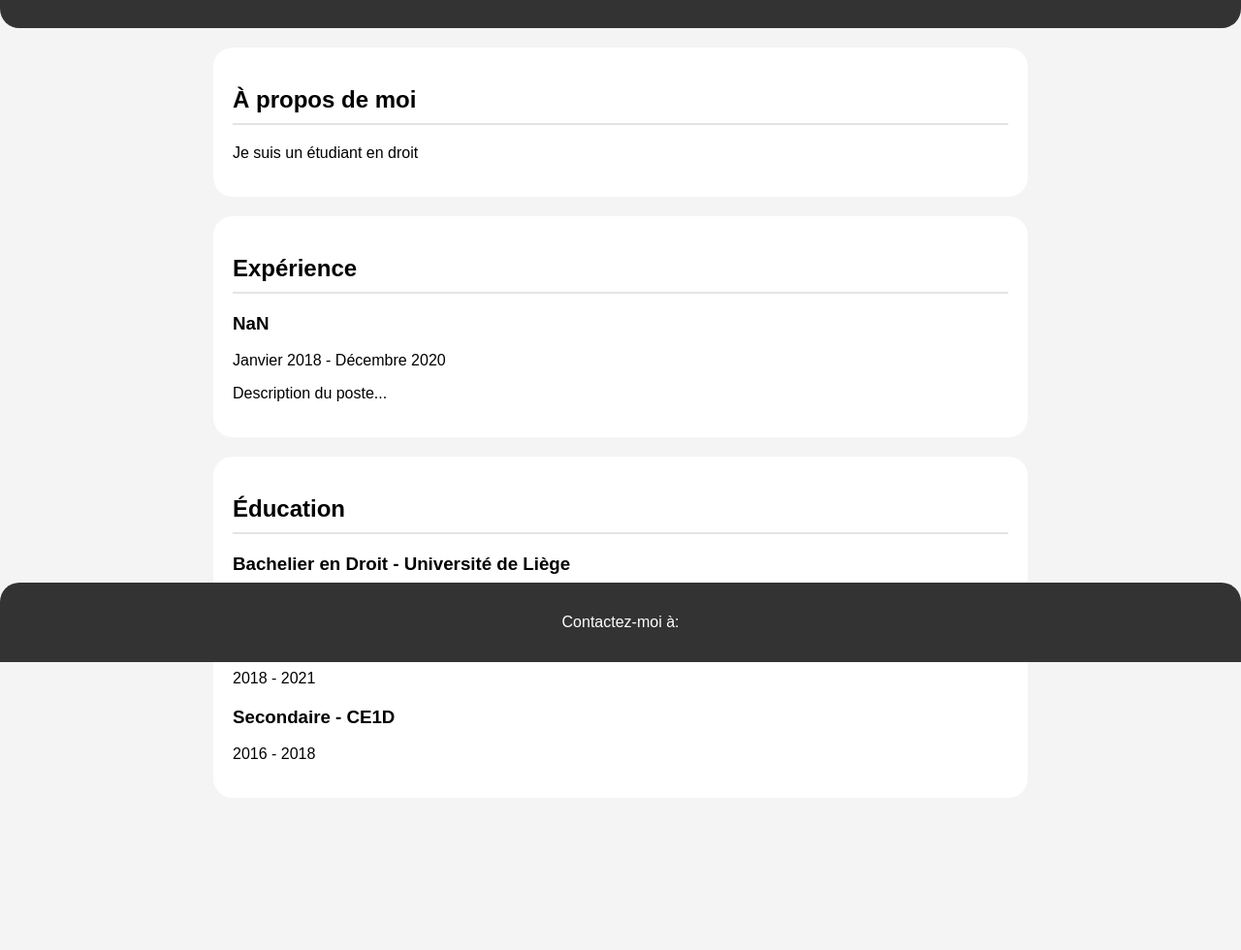
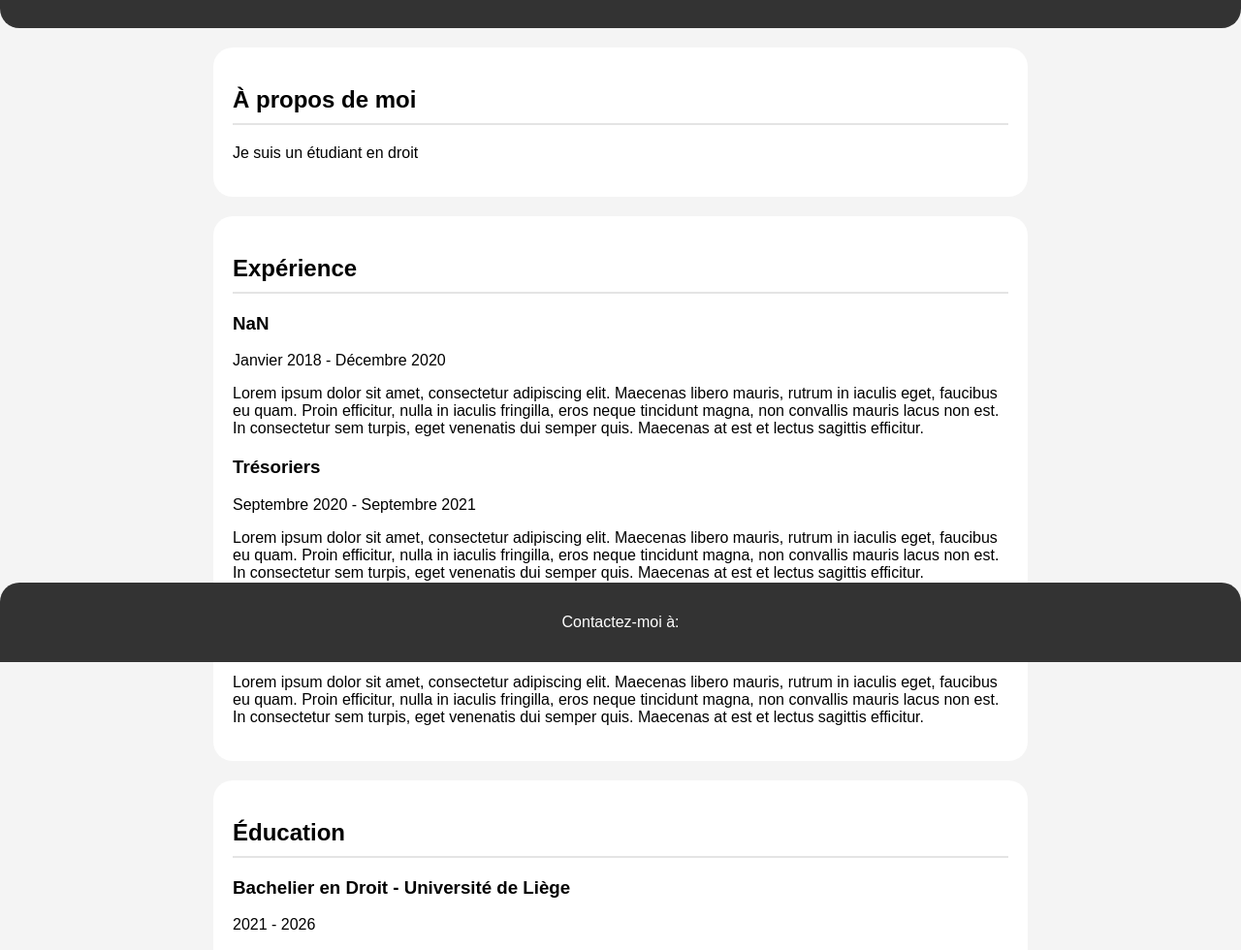
Before and after one commit to mal0004/mal0004.github.io, a plain HTML site: page index.html in a window 1280 px wide. Shown: the part 117-1097 px from the top of the page at 97% size. Before the commit the page ends 960 px from the top, so only its background shows below. Drawn offline with nearby package versions, Linux system fonts and the light colour scheme.

Commit message:
Update index.html

```diff
--- a/index.html
+++ b/index.html
@@ -22,7 +22,17 @@
         <div class="job">
             <h3>NaN</h3>
             <p>Janvier 2018 - Décembre 2020</p>
-            <p>Description du poste...</p>
+            <p>Lorem ipsum dolor sit amet, consectetur adipiscing elit. Maecenas libero mauris, rutrum in iaculis eget, faucibus eu quam. Proin efficitur, nulla in iaculis fringilla, eros neque tincidunt magna, non convallis mauris lacus non est. In consectetur sem turpis, eget venenatis dui semper quis. Maecenas at est et lectus sagittis efficitur.</p>
+        </div>
+        <div class="job">
+            <h3>Trésoriers</h3>
+            <p>Septembre 2020 - Septembre 2021</p>
+            <p>Lorem ipsum dolor sit amet, consectetur adipiscing elit. Maecenas libero mauris, rutrum in iaculis eget, faucibus eu quam. Proin efficitur, nulla in iaculis fringilla, eros neque tincidunt magna, non convallis mauris lacus non est. In consectetur sem turpis, eget venenatis dui semper quis. Maecenas at est et lectus sagittis efficitur.</p>
+        </div>
+       <div class="job">
+            <h3>Député</h3>
+            <p>Mars 2021 - ... </p>
+            <p>Lorem ipsum dolor sit amet, consectetur adipiscing elit. Maecenas libero mauris, rutrum in iaculis eget, faucibus eu quam. Proin efficitur, nulla in iaculis fringilla, eros neque tincidunt magna, non convallis mauris lacus non est. In consectetur sem turpis, eget venenatis dui semper quis. Maecenas at est et lectus sagittis efficitur.</p>
         </div>
         <!-- Ajouter d'autres expériences de la même manière -->
     </section>
```
